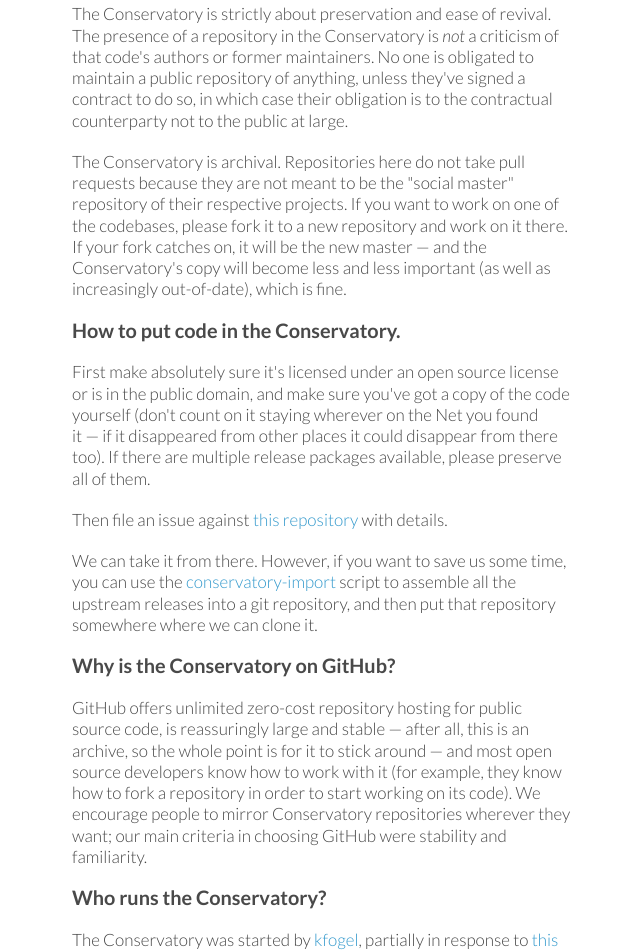
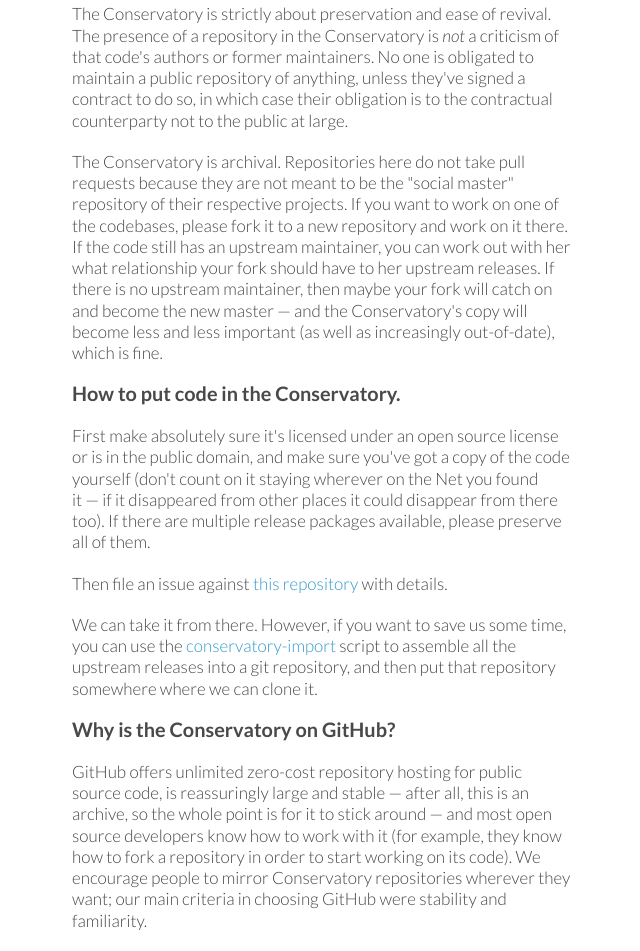
Before and after one commit to Conservatory/conservatory.github.io, a plain HTML site: page index.html in a window 1280 px wide. Shown: the part 773-1724 px from the top of the page, without its empty margins (498-1138 px from the left). Drawn offline with Linux system fonts and the light colour scheme.

Commit message:
Cover the case of still-active upstream

```diff
--- a/index.html
+++ b/index.html
@@ -44,7 +44,7 @@
 
 <p>The Conservatory is strictly about preservation and ease of revival.  The presence of a repository in the Conservatory is <em>not</em> a criticism of that code's authors or former maintainers.  No one is obligated to maintain a public repository of anything, unless they've signed a contract to do so, in which case their obligation is to the contractual counterparty not to the public at large.</p>
 
-<p>The Conservatory is archival.  Repositories here do not take pull requests because they are not meant to be the "social master" repository of their respective projects.  If you want to work on one of the codebases, please fork it to a new repository and work on it there.  If your fork catches on, it will be the new master&nbsp;&mdash;&nbsp;and the Conservatory's copy will become less and less important (as well as increasingly out-of-date), which is fine.</p></div>
+<p>The Conservatory is archival.  Repositories here do not take pull requests because they are not meant to be the "social master" repository of their respective projects.  If you want to work on one of the codebases, please fork it to a new repository and work on it there.  If the code still has an upstream maintainer, you can work out with her what relationship your fork should have to her upstream releases.  If there is no upstream maintainer, then maybe your fork will catch on and become the new master&nbsp;&mdash;&nbsp;and the Conservatory's copy will become less and less important (as well as increasingly out-of-date), which is fine.</p></div>
 
 <div id="submitting" title="submitting" ><h3>How to put code in the Conservatory.</h3>
 
```
